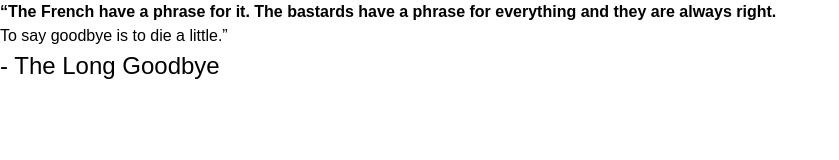
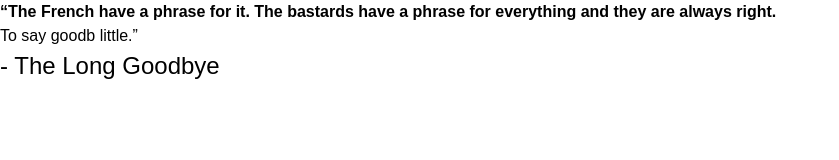
Before and after one commit to IdrisJama/webfonts-demos, a plain HTML site: page demo-web-fonts-adobe/index.html in a window 1280 px wide. Shown: the whole page, without its empty margins (0-839 px from the left). Drawn offline with Linux system fonts and the light colour scheme; a web font is replaced by a local one.

Commit message:
Update index.html

```diff
--- a/demo-web-fonts-adobe/index.html
+++ b/demo-web-fonts-adobe/index.html
@@ -17,7 +17,7 @@
 		<div class="container">
 			<p>“The French have a phrase for it. The bastards have a phrase for everything and they are always right.</p>
 
-			<p>To say goodbye is to die a little.”</p>
+			<p>To say goodb little.”</p>
 
   			<h2>- The Long Goodbye</h2>
 		</div>
```
